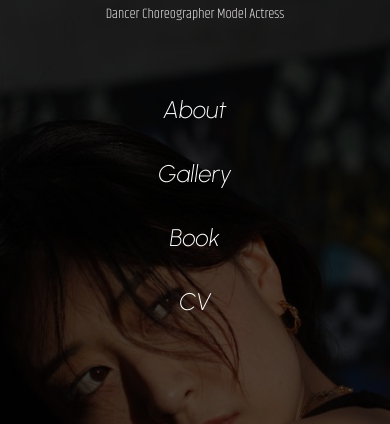
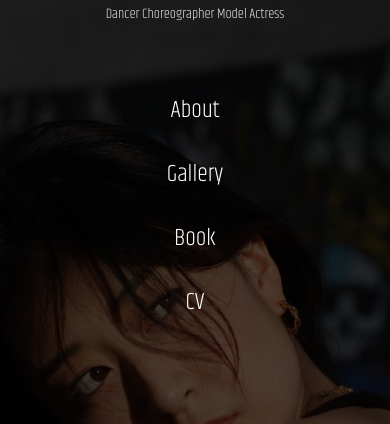
Before and after one commit to VivienIngrams/Sakiko, a Next.js app: page / in a window 390 px wide. Shown: the part 138-562 px from the top of the page. Built offline with nearby package versions, Linux system fonts and the light colour scheme.

Commit message:
Remove favicon and edit mobile menu

```diff
--- a/src/components/Sections/Header.tsx
+++ b/src/components/Sections/Header.tsx
@@ -65,7 +65,7 @@ export const MobileNav: FC<{navSections: SectionId[]; currentSection: SectionId
     }, [isOpen]);
 
     const baseClass =
-      'p-2 rounded-md first-letter:uppercase transition-colors duration-300 focus:outline-none focus-visible:ring-2 focus-visible:ring-orange-500';
+      'p-2 rounded-md first-letter:uppercase font-urban uppercase italic transition-colors duration-300 focus:outline-none focus-visible:ring-2 focus-visible:ring-orange-500';
     const activeClass = classNames(baseClass, 'bg-neutral-900 text-white font-bold');
     const inactiveClass = classNames(baseClass, 'text-neutral-200 font-medium');
     return (
--- a/src/pages/gallery/index.tsx
+++ b/src/pages/gallery/index.tsx
@@ -26,8 +26,8 @@ const Gallery: FC = memo(() => {
   return (
     <>
       <Header />
-      <Section className="bg-black" sectionId={SectionId.Gallery}>
-        <div className="flex min-h-screen items-center justify-center">
+      <Section className="bg-black " sectionId={SectionId.Gallery}>
+        <div className="flex min-h-screen items-center justify-center ">
           <div className="flex flex-col justify-center md:max-w-screen-xl md:flex-row md:flex-wrap md:columns-3 ">
             <div className="col-span-1 m-5 flex justify-center">
               <Link href="/gallery/dance" passHref>
--- a/src/pages/index.tsx
+++ b/src/pages/index.tsx
@@ -33,7 +33,7 @@ const Home: FC = memo(() => {
               <h1 className="mt-5 font-urban text-4xl font-thin text-white sm:text-5xl lg:text-7xl">{name}</h1>
               {heroData.description}
 
-              <div className=" p-2 mt-5 capitalize max-w-screen-lg px-4 font-urban text-2xl font-thin text-white space-y-0  sm:text-3xl lg:px-0 lg:text-5xl">
+              <div className=" p-2 mt-5 capitalize max-w-screen-lg px-4 font-khand text-2xl font-light text-white space-y-0  sm:text-3xl lg:px-0 lg:text-5xl">
                 {navSections.map((section: string) => (
                   <div className="p-4" key={section}>
                     <Link href={`/${section}`} >{section}</Link>
```
Also changed, not shown: 1 other file (tests, documents, lock files or other folders).
